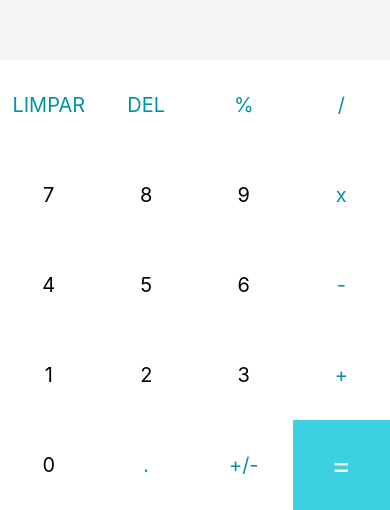
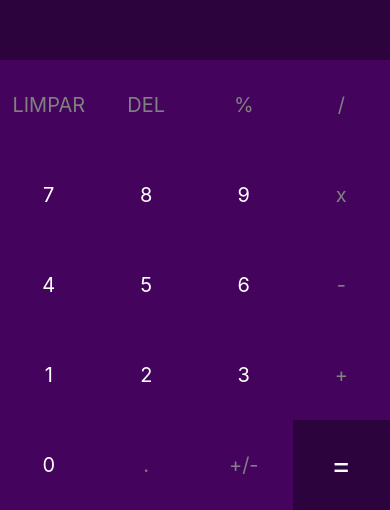
Before and after one commit to DanieliDias/React-Native-Calculadora, a React Native app: screen / in a window 390 px wide. Shown: the part 334-844 px from the top of the page. Built offline with nearby package versions, Linux system fonts and the light colour scheme.

Commit message:
Alteração da cor

```diff
--- a/App.js
+++ b/App.js
@@ -26,6 +26,9 @@ export default function App() {
       case 'x':
         setCurrentNumber((firstNumber * secondNumber).toString());
         return;
+      case '/':
+        setCurrentNumber((firstNumber / secondNumber).toString());
+        return;
       case '+/-':
         if (currentNumber.includes(" ")) {
           const splitNumbers = currentNumber.split(' ');
@@ -35,6 +38,8 @@ export default function App() {
         } else {
           setCurrentNumber((parseFloat(currentNumber) * -1).toString());
         }
+        return;
+      default:
         return;
     }
   }
@@ -77,12 +82,12 @@ export default function App() {
       <View style={styles.buttons}>
         {buttons.map((button) =>
           button === '=' ? // Mapeamento do botão =
-            <TouchableOpacity onPress={() => handleInput(button)} key={button} style={[styles.button, { backgroundColor: '#3dd0e3' }]}>
+            <TouchableOpacity onPress={() => handleInput(button)} key={button} style={[styles.button, { backgroundColor: '#2c033d' }]}>
               <Text style={[styles.textButton, { color: "white", fontSize: 30 }]}>{button}</Text>
             </TouchableOpacity>
             : // Mapeamento dos outros botões
-            <TouchableOpacity onPress={() => handleInput(button)} key={button} style={styles.button}>
-              <Text style={[styles.textButton, { color: typeof (button) === 'number' ? 'black' : '#0093a6' }]}>{button}</Text>
+            <TouchableOpacity onPress={() => handleInput(button)} key={button} style={[styles.button, { backgroundColor: '#44045e' }]}>
+              <Text style={[styles.textButton, { color: typeof (button) === 'number' ? 'white' : 'gray' }]}>{button}</Text>
             </TouchableOpacity>
         )}
       </View>
@@ -94,21 +99,22 @@ export default function App() {
 const styles = StyleSheet.create({
   container: {
     flex: 1,
+    backgroundColor: "#121212",
   },
   results: {
     flex: 2,
     justifyContent: "center",
-    backgroundColor: "#f5f5f5"
+    backgroundColor: "#2c033d",
   },
   resultText: {
-    color: "#282F38",
+    color: "#E0E0E0",
     fontSize: 32,
     fontWeight: "bold",
     padding: 12,
-    textAlign: "right"
+    textAlign: "right",
   },
   historyText: {
-    color: "#7c7c7c",
+    color: "#757575",
     fontSize: 20,
     marginRight: 10,
     alignSelf: 'flex-end',
@@ -116,9 +122,9 @@ const styles = StyleSheet.create({
   buttons: {
     flexDirection: 'row',
     flexWrap: 'wrap',
+    backgroundColor: "#121212",
   },
   button: {
-    backgroundColor: 'white',
     alignItems: 'center',
     justifyContent: 'center',
     minWidth: 90,
@@ -126,7 +132,11 @@ const styles = StyleSheet.create({
     flex: 2,
   },
   textButton: {
-    color: "#7c7c7c",
+    color: "gray",
+    fontSize: 20,
+  },
+  textButtonNumber: {
+    color: "white",
     fontSize: 20,
   }
 });
```
Lines whose indentation alone changed are shown as unchanged.
